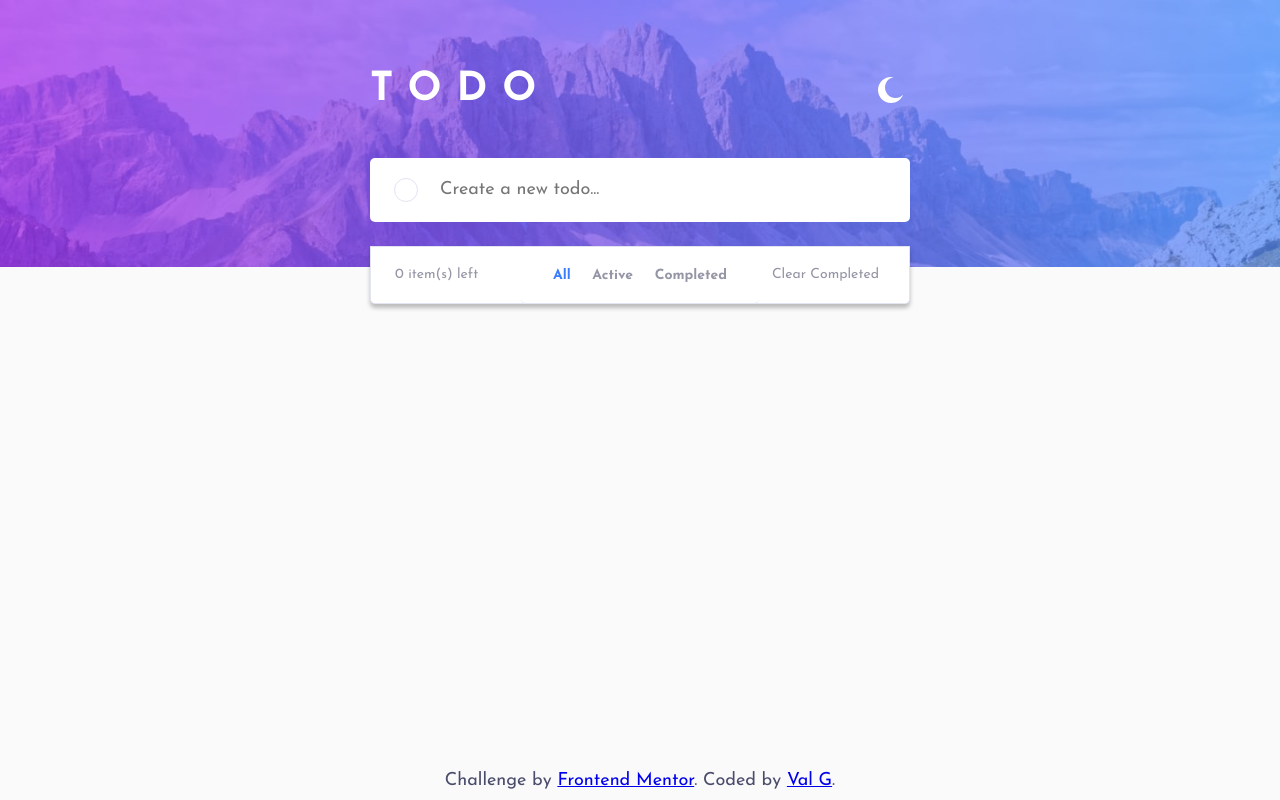
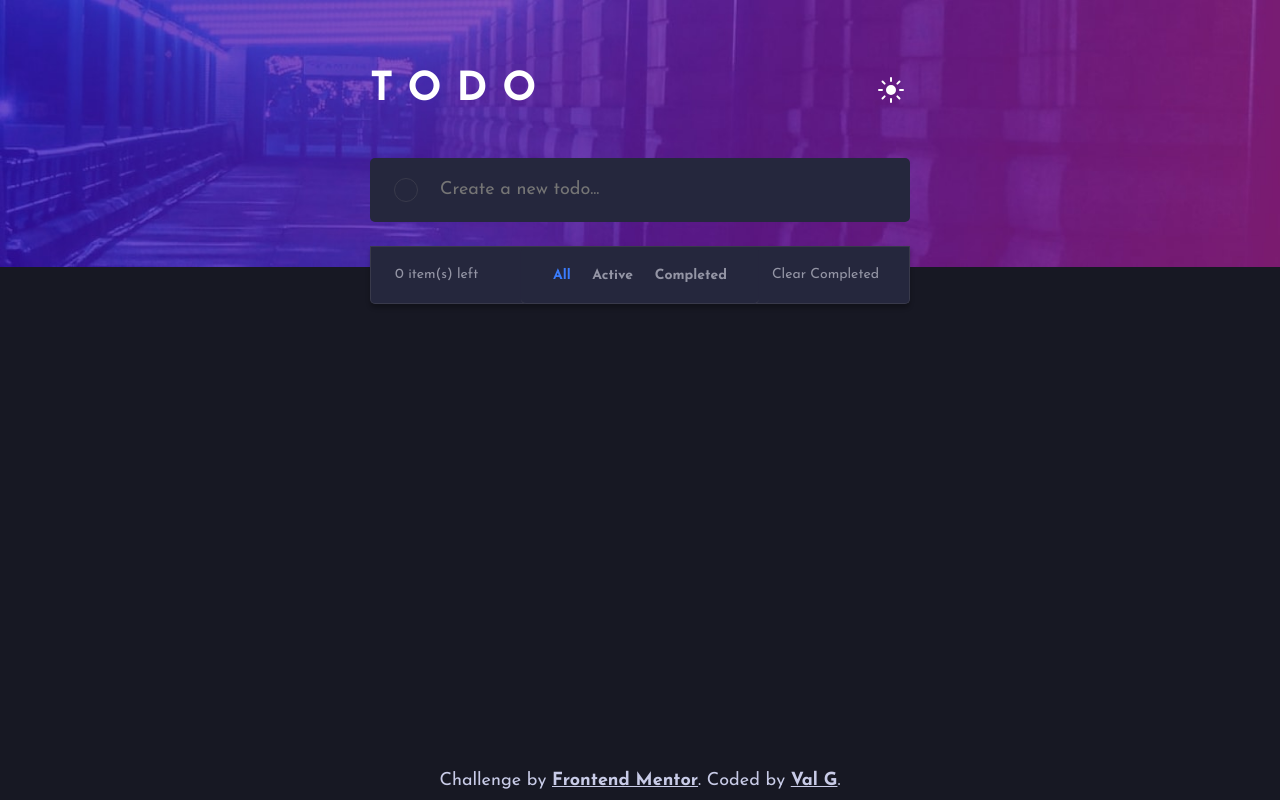
Before and after one commit to el-shredders/Todolist-FEM, a plain HTML site: page index.html in a window 1280 px wide. Drawn offline with Linux system fonts and the light colour scheme.

Commit message:
few last minutes changes

```diff
--- a/index.html
+++ b/index.html
@@ -14,15 +14,15 @@
 
       <title>Frontend Mentor | Todo app</title>
    </head>
-   <body class="preload-transitions">
+   <body class="preload-transitions" data-theme="darkTheme">
       <div class="main__container">
          <section class="todo">
             <header class="header">
                <section class="logo">
                   <h1 class="logo__title">TODO</h1>
                   <button class="btn btn--theme" id="theme-toggle">
-                     <img src="./img/icon-moon.svg" alt="change" />
-                     <img class="todo__elem--hide" src="./img/icon-sun.svg" alt="change" />
+                     <img class="todo__elem--hide" src="./img/icon-moon.svg" alt="change" />
+                     <img  src="./img/icon-sun.svg" alt="change" />
                   </button>
                </section>
                <div class="todo__header">
@@ -32,7 +32,7 @@
                </div>
             </header>
 
-            <main>
+            <div class="main">
                <ul class="todo__list" id="todo-list">
                   <!-- items added by JavaScript -->
                </ul>
@@ -53,7 +53,7 @@
                         <label class="btn btn--bold" for="completed">Completed</label>
                </div>
                </div>
-            </main>
+            </div>
 
             <footer>
                <div class="attribution">
@@ -69,7 +69,7 @@
             </footer>
          </section>
       </div>
-      <script type="text/javascript" defer>
+      <script type="text/javascript">
          document.addEventListener("DOMContentLoaded",function(){
            let node = document.querySelector('.preload-transitions');
            node.classList.remove('preload-transitions');
```
